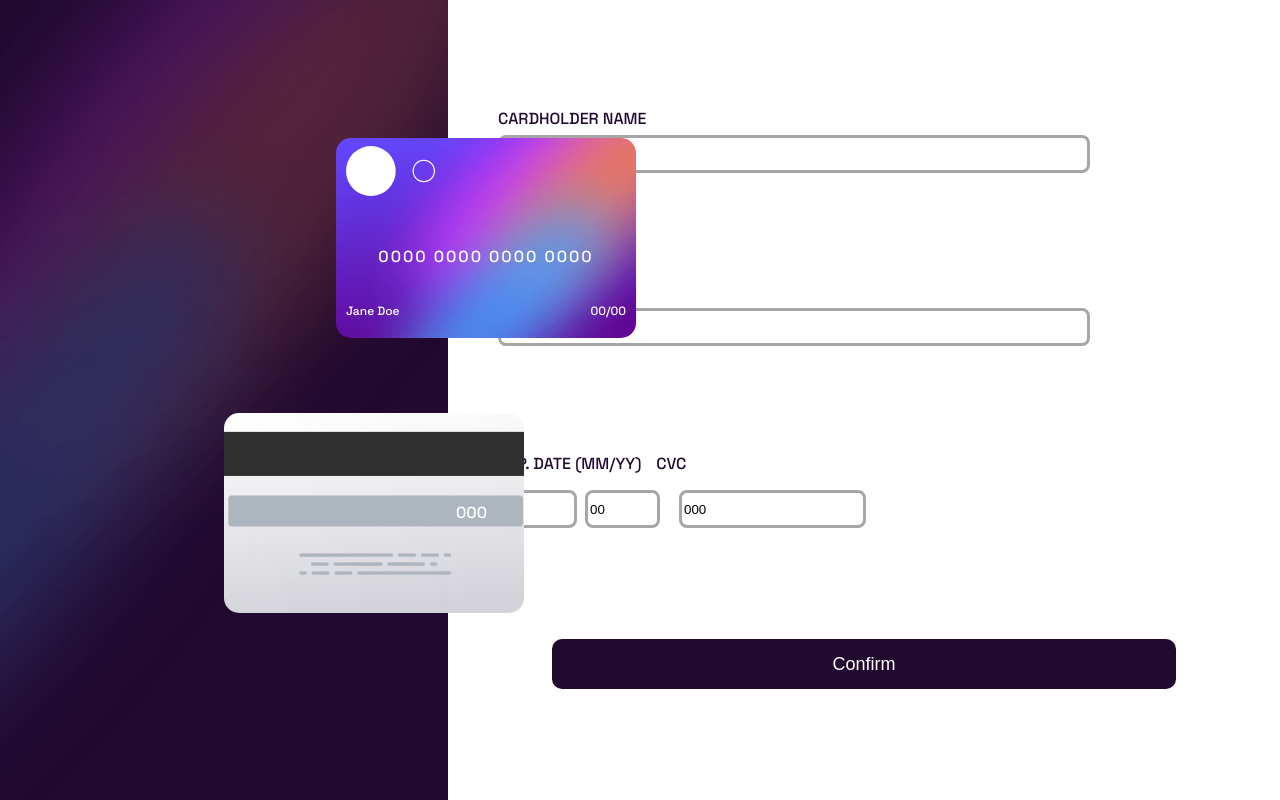
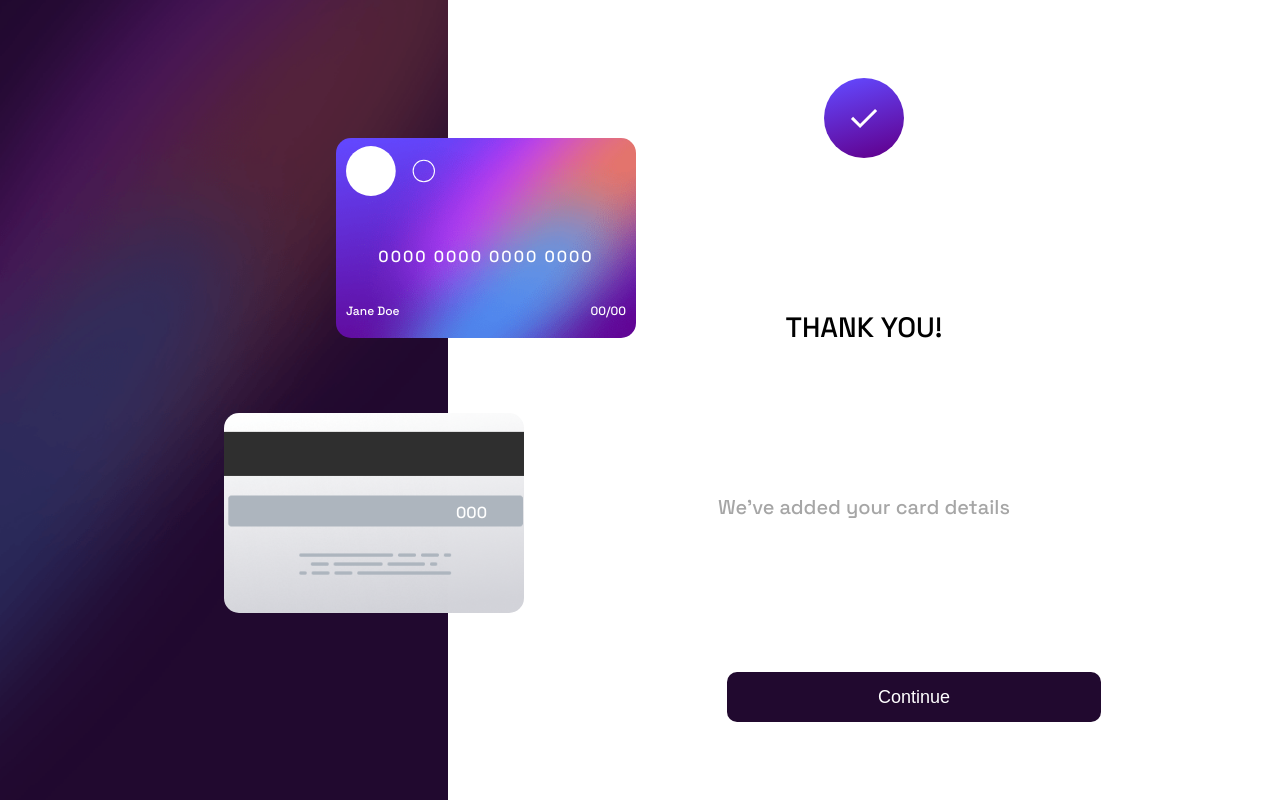
Before and after one commit to abbigailmerrill/personalProjects, a website: page cardDetailsForm/index.html in a window 1280 px wide. Both pictures are taken after a click on the button "Confirm". Drawn offline with nearby package versions, Linux system fonts and the light colour scheme.

Commit message:
second to final touches on the project. Its functional!

```diff
--- a/cardDetailsForm/index.html
+++ b/cardDetailsForm/index.html
@@ -38,6 +38,14 @@
       </div>
      </div>
      <div class="formDiv">
+
+      <div class="continueContent">
+         <img src='images/icon-complete.svg'></img>
+         <h3>Thank you!</h3>
+         <p class="confirmNote">We've added your card details</p>
+         <button class="continueButton">Continue</button>
+      </div>
+
       <div class="formBox">
          <label for="name">Cardholder Name</label><br>
          <input id="name" type="text" placeholder="e.g. Jane Appleseed" value ="Jane Doe" onfocus="this.value='' " maxlength="55">
@@ -56,7 +64,7 @@
             <div class="dateBox">
                <input class="smallInput" id="month" type="number" maxlength="2" value="00" onfocus="this.value='' ">
                <input class="smallInput" id="year" type="number" maxlength="2" value="00" onfocus="this.value='' ">
-               <input id="cvc" label="cvc" type="number" maxlength="3" value="000" onfocus="this.value='' ">
+               <input id="cvc" name="cvc" type="number" maxlength="3" value="000" onfocus="this.value='' ">
             </div>
          </div>
       </div>
--- a/cardDetailsForm/js/app.js
+++ b/cardDetailsForm/js/app.js
@@ -1,18 +1,21 @@
 // Fills the name section
 function nameFill(){
     $('#name').keyup(function(){
+        var alphaExp = /^[a-zA-Z]+$/;
         var value = $(this).val();
 
-        $('.name .fontAdjust').text(value);
+        if(/[0-9]/.test(value) == false){
+            $('.name .fontAdjust').text(value);
+        }
+        else{
+            alert('There cannot be numbers in your name');
+        }
     }).keyup();
-}
-
-function validateName(){
-
 }
 
 // Fills the number section
 function numberFill(){
+
 $('#cardNum').keyup(function(){
 
     var value = $(this).val();
@@ -99,6 +102,26 @@ function cvcFill(){
     });
 }
 
+var submitContent = `
+
+` ;
+
+var continueButton = $('.continueButton');
+
+function submit(){
+    $('button').click( function(){
+        $('.formBox').css('display', 'none');
+        $('button:not(.continueButton)').css('display', 'none');
+        $('.continueContent').css('display', 'flex');
+    });
+}
+
+function refresh (){
+    $('.continueContent').click(function(){
+        window.location.reload();
+    })
+}
+
 $(document).ready(
 
 nameFill(),
@@ -106,6 +129,7 @@ numberFill(),
 monthFill(),
 yearFill(),
 cvcFill(),
-validateName()
+submit(),
+refresh()
 
 )
--- a/cardDetailsForm/scss/form.scss
+++ b/cardDetailsForm/scss/form.scss
@@ -93,3 +93,19 @@ button:active{
     background-color:hsl(0, 0%, 0%);
     color: grey;
 }
+
+// Completion stylings
+
+.formDiv{
+    h3 {color:hsl(0, 0%, 0%);
+    font-family: "Space Grotesk";
+    font-size: 28px;
+    text-transform: uppercase;
+    }
+
+    p{
+        color:hsl(0, 0%, 65%);
+        font-family: "Space Grotesk";
+        font-size: 20px;
+    }
+}
--- a/cardDetailsForm/scss/structure.scss
+++ b/cardDetailsForm/scss/structure.scss
@@ -102,4 +102,59 @@ main{
 		height: 100%;
 		width: 65%;
 	}
+
+	.formBox > *{
+		margin-left: 100px!important;
+	}
+
+	input:not(.smallInput){
+		width: 60%!important;
+	}
+
+	.formBox div .dateBox input:not(.smallInput){
+		width: 25%!important;
+	}
+
+	.formDiv div{
+		width: 100%;
+	}
+
 }
+
+@media screen and (min-width: 770px){
+	.formBox > *{
+		margin-left: 260px!important;
+	}
+
+	input:not(.smallInput) {
+		width: 45% !important;
+	}
+
+	.formBox div .dateBox input:not(.smallInput){
+		width: 20%!important;
+	}
+
+	button{
+		width: 45%!important;
+		margin-left: 200px;
+	}
+}
+
+@media screen and (min-width: 1100px){
+	.formBox div .dateBox input:not(.smallInput){
+		width: 28%!important;
+	}
+
+	button{
+		margin-left: 100px!important;
+	}
+}
+
+.formDiv .continueContent{
+	display: none;
+	height: 100%;
+	width: 100%;
+	align-items: center;
+	justify-content: space-around;
+	flex-direction: column;
+}
```
Also changed, not shown: cardDetailsForm/css/styles.css, 1 other file.
